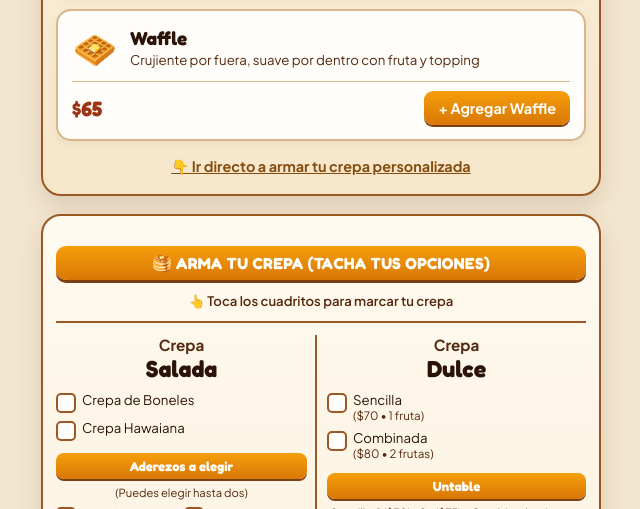
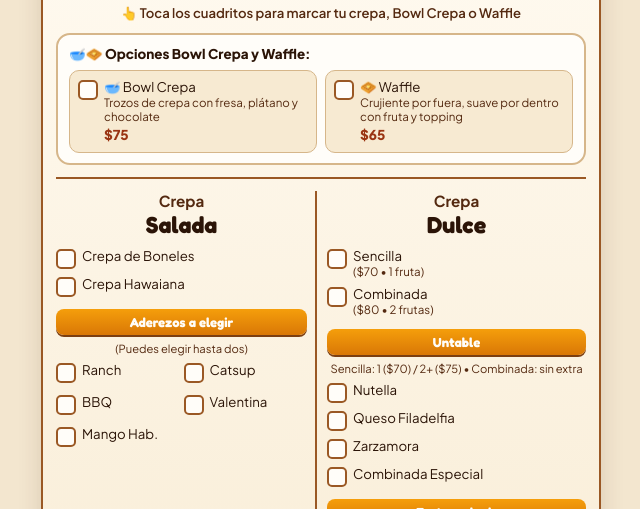
Before and after one commit to charlicar1324-cpu/crepasjunior, a plain HTML site: page index.html in a window 1280 px wide. Shown: the part 763-1272 px from the top of the page, without its empty margins (319-959 px from the left). Drawn offline with nearby package versions, Linux system fonts and the light colour scheme.

Commit message:
Add files via upload

```diff
--- a/index.html
+++ b/index.html
@@ -163,14 +163,6 @@
       color: var(--texto-espresso);
     }
 
-    .producto-desc {
-      font-size: 0.83rem;
-      color: var(--texto-cacao);
-      margin-top: 2px;
-      line-height: 1.3;
-      overflow-wrap: break-word;
-    }
-
     /* Selector de toque / cobertura en Frappés */
     .toque-frappe-box {
       background: var(--tarjeta-suave);
@@ -282,6 +274,47 @@
       text-align: center;
       margin: 6px 0 12px;
       font-weight: 600;
+    }
+
+    /* Especialidades extra dentro de Arma tu Crepa (Bowl Crepa y Waffle) */
+    .especiales-crepa-box {
+      background: var(--tarjeta-beige);
+      border: 2px solid var(--borde-suave);
+      border-radius: 14px;
+      padding: 10px 11px;
+      margin-bottom: 12px;
+      min-width: 0;
+    }
+
+    .especial-titulo {
+      display: block;
+      font-size: 0.84rem;
+      font-weight: 800;
+      color: var(--texto-espresso);
+      margin-bottom: 8px;
+    }
+
+    .especiales-grid {
+      display: grid;
+      grid-template-columns: minmax(0, 1fr) minmax(0, 1fr);
+      gap: 8px;
+      min-width: 0;
+    }
+
+    .especial-item {
+      background: var(--tarjeta-suave);
+      border: 1.5px solid var(--borde-suave);
+      border-radius: 10px;
+      padding: 8px;
+      margin-bottom: 0 !important;
+    }
+
+    .especial-precio {
+      display: inline-block;
+      color: #9a3412;
+      font-weight: 800;
+      font-size: 0.85rem;
+      margin-top: 2px;
     }
 
     /* Volante de crepas */
@@ -451,6 +484,10 @@
       .panel {
         padding: 14px 8px;
         border-radius: 15px;
+      }
+      .especiales-grid {
+        grid-template-columns: minmax(0, 1fr);
+        gap: 6px;
       }
       .columnas {
         gap: 6px;
@@ -754,36 +791,6 @@
         </div>
       </div>
 
-      <!-- CUADRO 2: BOWL CREPA -->
-      <div class="producto-card">
-        <div class="producto-top">
-          <div class="producto-emoji">🥣</div>
-          <div>
-            <div class="producto-nombre">Bowl Crepa</div>
-            <div class="producto-desc">Trozos de crepa con fresa, plátano y chocolate</div>
-          </div>
-        </div>
-        <div class="producto-footer">
-          <span class="producto-precio">$75</span>
-          <button class="btn-add-prod" onclick="agregarProductoSimple('Bowl Crepa', 75, '🥣')">+ Agregar Bowl</button>
-        </div>
-      </div>
-
-      <!-- CUADRO 3: WAFFLE -->
-      <div class="producto-card">
-        <div class="producto-top">
-          <div class="producto-emoji">🧇</div>
-          <div>
-            <div class="producto-nombre">Waffle</div>
-            <div class="producto-desc">Crujiente por fuera, suave por dentro con fruta y topping</div>
-          </div>
-        </div>
-        <div class="producto-footer">
-          <span class="producto-precio">$65</span>
-          <button class="btn-add-prod" onclick="agregarProductoSimple('Waffle', 65, '🧇')">+ Agregar Waffle</button>
-        </div>
-      </div>
-
     </div>
 
     <div style="text-align:center; margin-top:14px;">
@@ -797,8 +804,33 @@
   <div class="panel" id="seccion-crepas">
     <div class="titulo-seccion">🥞 ARMA TU CREPA (TACHA TUS OPCIONES)</div>
     <p class="nota-guia">
-      👆 Toca los cuadritos para marcar tu crepa
+      👆 Toca los cuadritos para marcar tu crepa, Bowl Crepa o Waffle
     </p>
+
+    <div class="especiales-crepa-box">
+      <span class="especial-titulo">🥣🧇 Opciones Bowl Crepa y Waffle:</span>
+      <div class="especiales-grid">
+        <label class="check-item especial-item">
+          <input type="checkbox" class="especial-base" value="Bowl Crepa" data-precio="75">
+          <div class="cuadrito"></div>
+          <span>
+            🥣 Bowl Crepa
+            <small>Trozos de crepa con fresa, plátano y chocolate</small>
+            <span class="especial-precio">$75</span>
+          </span>
+        </label>
+
+        <label class="check-item especial-item">
+          <input type="checkbox" class="especial-base" value="Waffle" data-precio="65">
+          <div class="cuadrito"></div>
+          <span>
+            🧇 Waffle
+            <small>Crujiente por fuera, suave por dentro con fruta y topping</small>
+            <span class="especial-precio">$65</span>
+          </span>
+        </label>
+      </div>
+    </div>
 
     <div class="columnas">
       <!-- COLUMNA IZQUIERDA: SALADA -->
@@ -1038,16 +1070,6 @@
     renderCarrito();
   }
 
-  function agregarProductoSimple(nombre, precio, emoji) {
-    carrito.push({
-      tipo: "catalogo",
-      textoVisual: `<strong>${emoji} ${nombre}</strong> ($${precio})`,
-      textoWhatsApp: `*${nombre}* ($${precio})`,
-      precio: precio
-    });
-    renderCarrito();
-  }
-
   document.querySelectorAll('.aderezo').forEach(chk => {
     chk.addEventListener('change', () => {
       const seleccionados = document.querySelectorAll('.aderezo:checked');
@@ -1063,6 +1085,7 @@
   }
 
   function agregarCrepa() {
+    const especialesChecked = Array.from(document.querySelectorAll('.especial-base:checked'));
     const saladas = obtenerValores('input[name="salada"]');
     const aderezos = obtenerValores('.aderezo');
     const dulceTipo = obtenerValores('input[name="dulce_tipo"]');
@@ -1073,17 +1096,29 @@
     const helado = document.getElementById('extra-helado').checked;
     const banos = obtenerValores('.baño');
 
+    const hayEspecial = especialesChecked.length > 0;
     const haySalada = saladas.length > 0 || aderezos.length > 0;
     const hayDulce = dulceTipo.length > 0 || untables.length > 0 || frutas.length > 0 || toppings.length > 0 || kinder || helado || banos.length > 0;
 
-    if (!haySalada && !hayDulce) {
-      alert("Tacha al menos una opción en el volante de crepas antes de agregar.");
+    if (!hayEspecial && !haySalada && !hayDulce) {
+      alert("Tacha al menos una opción en el volante antes de agregar.");
       return;
     }
 
     let precioCrepa = 0;
     let lineasVisual = [];
     let bloquesWA = [];
+
+    if (hayEspecial) {
+      especialesChecked.forEach((el) => {
+        const nombreEsp = el.value;
+        const precioEsp = Number(el.dataset.precio || 0);
+        const emojiEsp = nombreEsp === "Bowl Crepa" ? "🥣" : "🧇";
+        precioCrepa += precioEsp;
+        lineasVisual.push(`${emojiEsp} ${nombreEsp} ($${precioEsp})`);
+        bloquesWA.push(`*${emojiEsp} ${nombreEsp}* ($${precioEsp})`);
+      });
+    }
 
     if (haySalada) {
       const tipoSalada = saladas.join(", ") || "Base salada";
```
